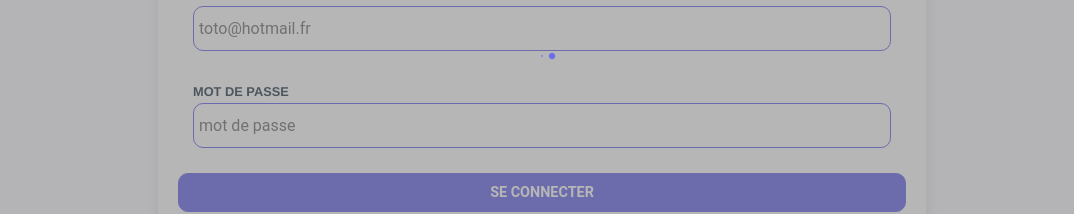
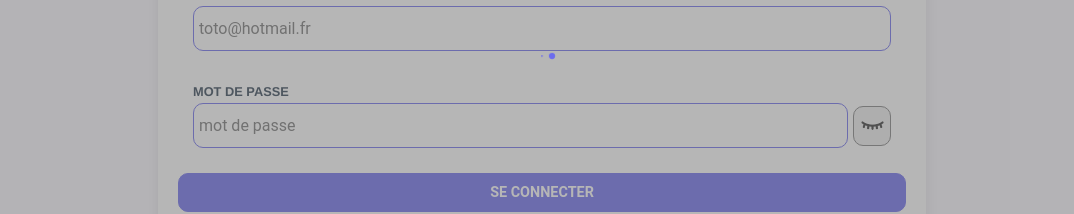
Before and after one commit to aviateur22/mylesson_v2_front, a Vue app: page /login in a window 1280 px wide. Shown: the part 344-558 px from the top of the page, without its empty margins (98-1172 px from the left). Built offline with nearby package versions, Linux system fonts and the light colour scheme.

Commit message:
update login page with password visible

```diff
--- a/src/components/input/InputTextTogglrVisibility.vue
+++ b/src/components/input/InputTextTogglrVisibility.vue
@@ -3,12 +3,15 @@
         <label :for="inputName" class="form__label">{{title}}</label>
         <div class="form__control">
             <input class="form__input" :type="inputTypePassword" :name="inputName" :placeholder="placeHolder">
-            <button class="form__button-toggle" @click.prevent="togglePasswordVisibility">S</button>
+            <button class="form__button-toggle" @click.prevent="togglePasswordVisibility">
+                <img class="form__image" src='../../assets/img/eye.png' alt="image d'un oeil">
+            </button>
         </div>
     </div>
 </template>
 
 <script>
+
 export default {
     name: 'inputtoggle',
     data(){
@@ -74,6 +77,10 @@ export default {
         transition: all var(--transition_standard);
     }
 
+    .form__image{
+        width: 70%;
+    }
+
     .form__button-toggle:hover{
         border: 1px solid black;
         box-shadow: rgba(0, 0, 0, 0.1) 0px 4px 12px;
--- a/src/helper/utils.js
+++ b/src/helper/utils.js
@@ -3,8 +3,8 @@
  * Donnée API
  */
 const utils = {
-    //baseUri: 'https://mylessonapp.herokuapp.com',
-    baseUri: 'http://localhost:3000',
+    baseUri: 'https://mylessonapp.herokuapp.com',
+    //baseUri: 'http://localhost:3000',
 
     /** utilisateurs */
     userApi: {
--- a/src/store/module/lesson.js
+++ b/src/store/module/lesson.js
@@ -78,7 +78,7 @@ const actions = {
 
         /**si pas de reponse */
         if(!getLesson){
-            return;
+            return router.push({name: '404'});
         }
 
         /** Markdown pour le html */
--- a/src/views/Login.vue
+++ b/src/views/Login.vue
@@ -13,12 +13,9 @@
                         </div>
                     </div>
 
-                    <div class="form__group">
-                        <label for="password" class="form__label">Mot de passe</label>
-                        <div class="form__control">
-                            <input class="form__input" type="password" name="password" placeholder="mot de passe">
-                        </div>
-                    </div>
+                    <!-- mot de passe -->
+                    <InputToggleButton :title="'mot de passe'" :placeHolder="'mot de passe'" :inputName="'password'"/>
+
                     <SubmitButton :disableLoginButton='disableLoginButton' :textSubmitButton='textSubmitButton'/>
                     <div class="nav__navlink form--color">
                         <router-link class="nav__navlink-item" :to="resetPasswordPageUrL">mot de passe perdu</router-link>
@@ -31,10 +28,12 @@
 
 <script>
 import SubmitButton from '../components/button/SubmitButton.vue';
+import InputToggleButton from '../components/input/InputTextTogglrVisibility.vue';
 import utils from '../helper/utils';
 export default {
     components: {
-        SubmitButton
+        SubmitButton,
+        InputToggleButton
     },
     data() {
         return {
--- a/src/views/Signup.vue
+++ b/src/views/Signup.vue
@@ -73,7 +73,7 @@ export default {
 
     .container{
         margin-top: var(--navbar_height);
-        height: calc( 100vh - var(--navbar_height));
+        min-height: calc( 100vh - var(--navbar_height));
         display: flex;
         flex-direction: column;
         justify-content: center;
```
Also changed, not shown: src/assets/img/eye.png (added).
